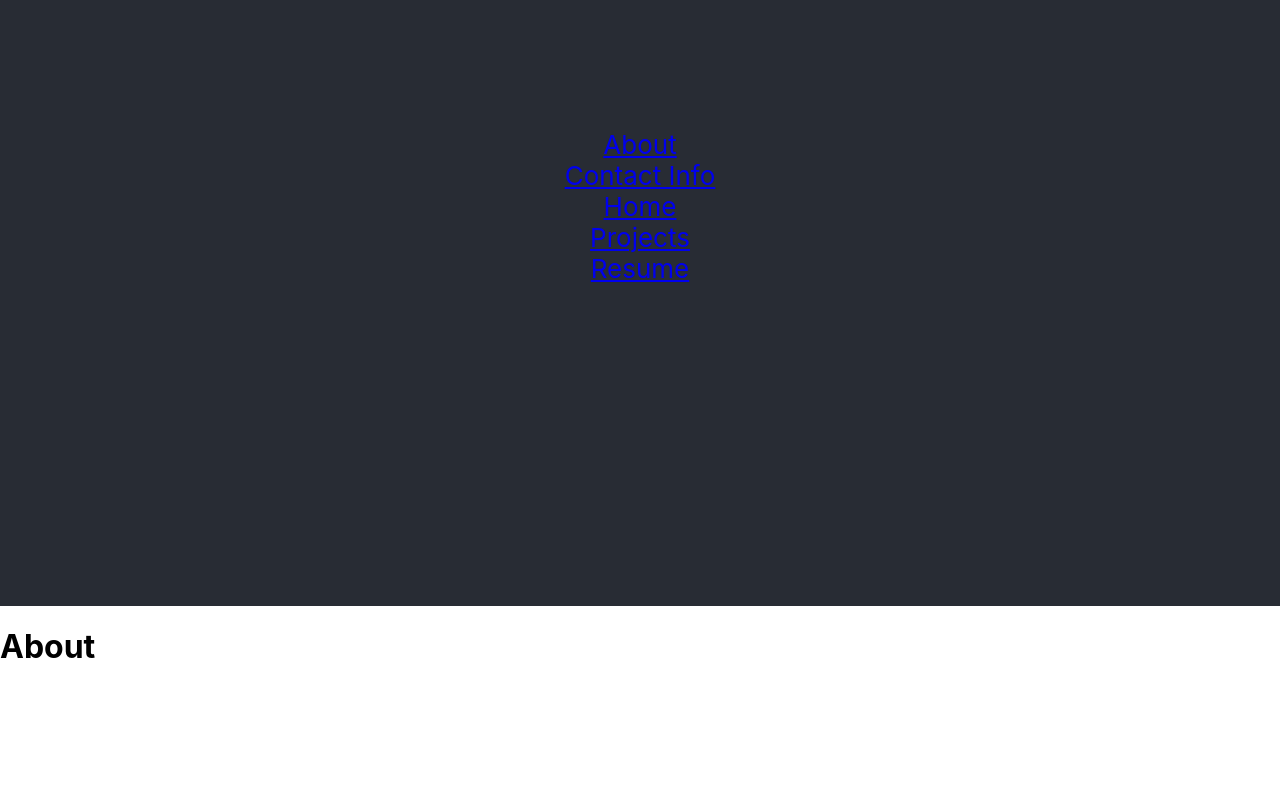
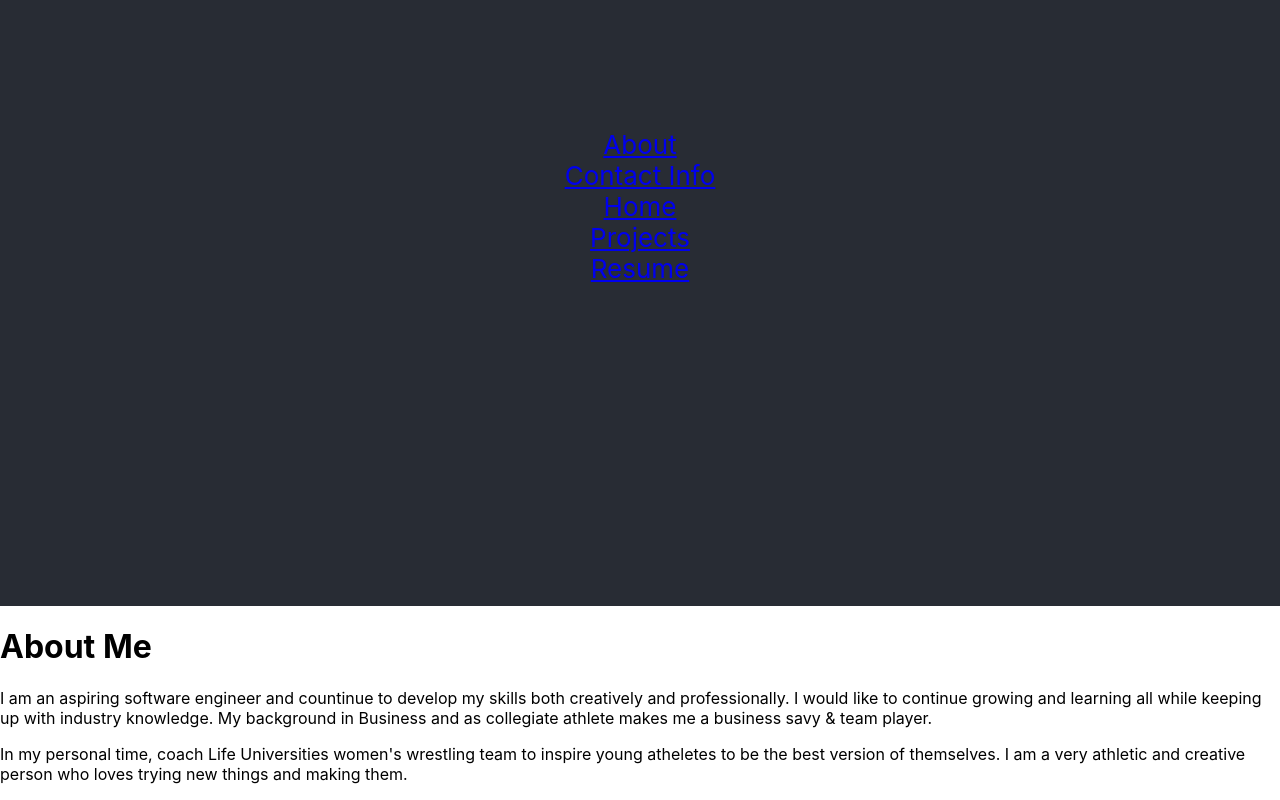
Before and after one commit to J3NNog1/portfolio-react, a React (Create React App) app: page /about in a window 1280 px wide. Shown: the part 194-994 px from the top of the page. Before the commit the page ends 882 px from the top, so only its background shows below. Built offline with nearby package versions, Linux system fonts and the light colour scheme.

Commit message:
add info in my About.jsx

```diff
--- a/src/pages/About.jsx
+++ b/src/pages/About.jsx
@@ -1,9 +1,20 @@
+
+const About = (props) => {
+    return (
+      <div ref={props.aboutRef} className='aboutSection'>
+        <h1>About Me</h1>
+        {/* <img className='profileImage' src={Picture} alt="jennifer-profile" /> */}
+        <div className='aboutDesc'>
+          <p>
+            I am an aspiring software engineer and countinue to develop my skills both creatively and professionally. I would like to continue growing and learning all while keeping up with industry knowledge. My background in Business and as collegiate athlete makes me a business savy & team player.    </p>
+          <p>
+            In my personal time, coach Life Universities women's wrestling team to inspire young atheletes to be the best version of themselves. I am a very athletic and creative person who loves trying new things and making them.
+          </p>
+        </div>
 
 
-function About() {
-    return (
-        <h1>About</h1>
-    )
-}
+      </div>
+    );
+  }
 
-export default About;
+  export default About;
```
